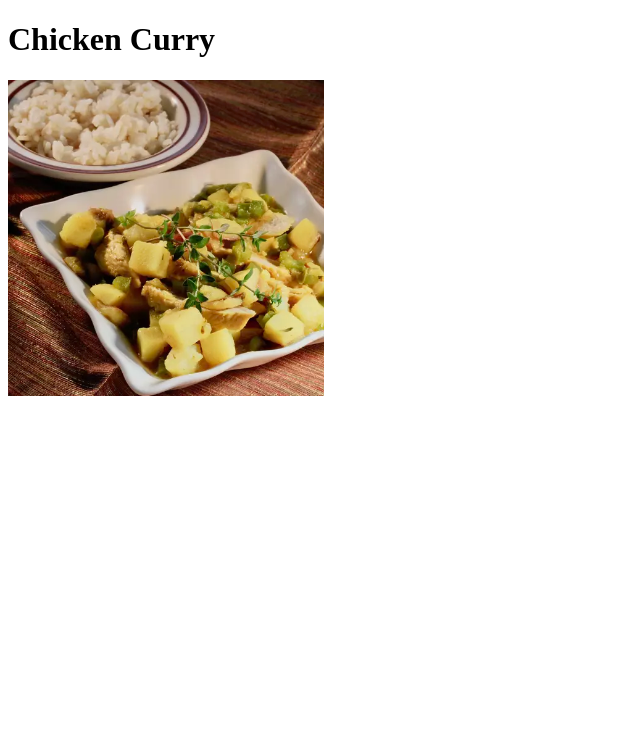
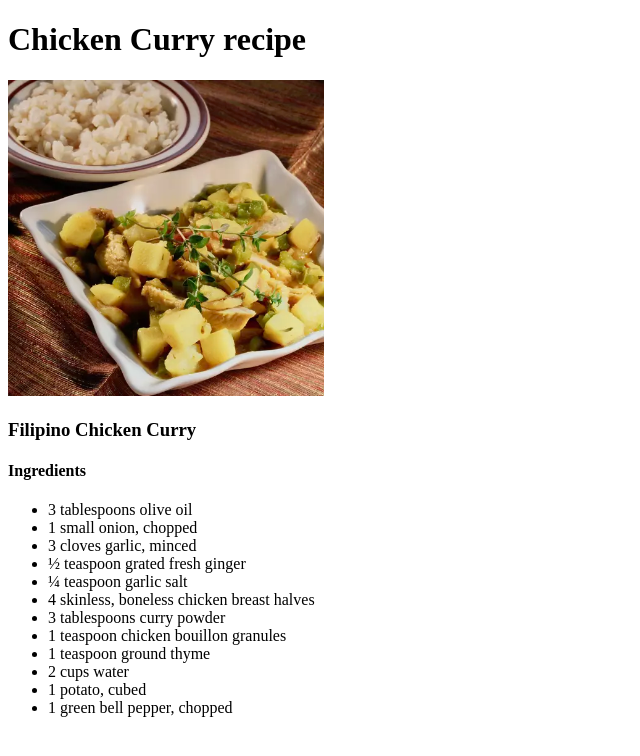
Before and after one commit to melvinguerra/odin-recipes, a plain HTML site: page recipes/chicken-curry.html in a window 1280 px wide. Shown: the whole page, without its empty margins (0-640 px from the left). Drawn offline with Linux system fonts and the light colour scheme.

Commit message:
Add ingredients of Chicken Curry recipe

```diff
--- a/recipes/chicken-curry.html
+++ b/recipes/chicken-curry.html
@@ -6,8 +6,23 @@
     <title>Chicken Curry recipe</title>
 </head>
 <body>
-    <h1>Chicken Curry</h1>
+    <h1>Chicken Curry recipe</h1>
     <img src="../assets/chicken-curry.webp" alt="Photo of Chicken Curry" width="25%" height="25%">
-
+    <h3>Filipino Chicken Curry</h3>
+    <h4>Ingredients</h4>
+    <ul>
+        <li>3 tablespoons olive oil</li>
+        <li>1 small onion, chopped</li>
+        <li>3 cloves garlic, minced</li>
+        <li>½ teaspoon grated fresh ginger</li>
+        <li>¼ teaspoon garlic salt</li>
+        <li>4 skinless, boneless chicken breast halves</li>
+        <li>3 tablespoons curry powder</li>
+        <li>1 teaspoon chicken bouillon granules</li>
+        <li>1 teaspoon ground thyme</li>
+        <li>2 cups water</li>
+        <li>1 potato, cubed</li>
+        <li>1 green bell pepper, chopped</li>
+    </ul>
 </body>
 </html>
```
